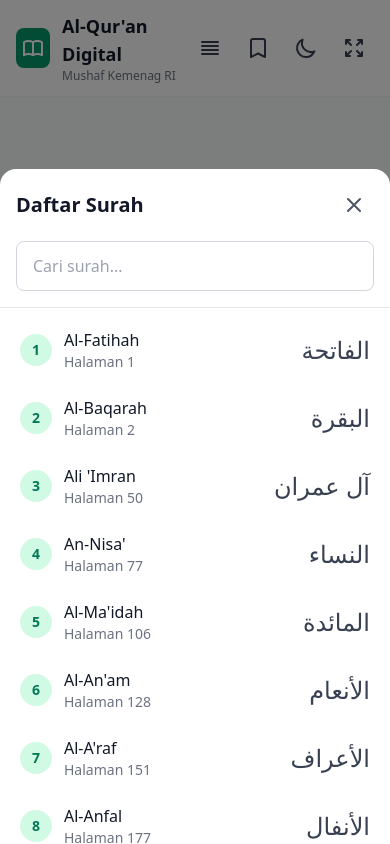
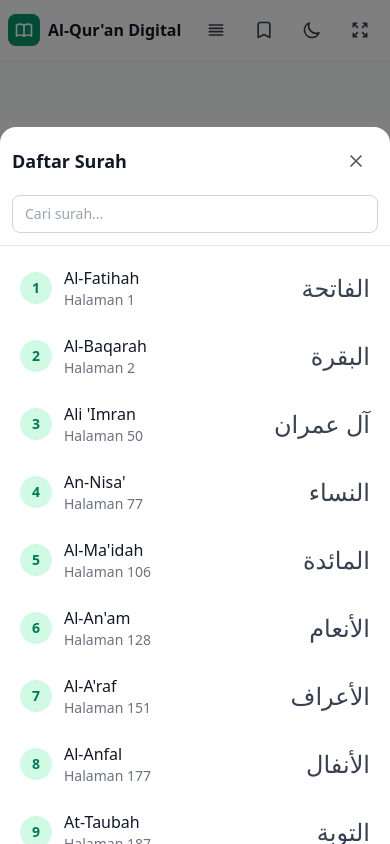
Before and after one commit to FatHexy/quran-app, a website built with Vite: page index.html in a window 390 px wide. Both pictures are taken after a click on the button 210 px from the left and 48 px from the top of the page. Built offline with nearby package versions, Linux system fonts and the light colour scheme; what page-flip would draw is missing.

Commit message:
feat: optimize for mobile users
- Mobile-first responsive design (single page view on mobile)
- Larger touch targets (44px minimum) for better usability
- Enable pinch-zoom for reading comfort
- Responsive header/footer (smaller on mobile)
- Quick page jump buttons (-10, -5, +5, +10)
- Improved swipe detection (horizontal vs vertical)
- Faster flip animation on mobile (400ms vs 600ms)
- PWA-ready meta tags (apple-mobile-web-app-capable)
- Better modal layout for mobile screens
- Optimized PageFlip config for mobile devices

🤖 Generated with Claude Code

```diff
--- a/index.html
+++ b/index.html
@@ -2,27 +2,38 @@
 <html lang="id">
 <head>
   <meta charset="UTF-8">
-  <meta name="viewport" content="width=device-width, initial-scale=1.0, maximum-scale=1.0, user-scalable=no">
+  <meta name="viewport" content="width=device-width, initial-scale=1.0, maximum-scale=5.0, user-scalable=yes">
+  <meta name="apple-mobile-web-app-capable" content="yes">
+  <meta name="mobile-web-app-capable" content="yes">
   <title>Al-Qur'an Digital Mushaf</title>
   <script src="https://cdn.tailwindcss.com"></script>
   <style>
-    * { -webkit-tap-highlight-color: transparent; }
-    body { overscroll-behavior: none; }
-
-    /* Fixed aspect ratio for Mushaf container - prevents CLS */
-    .mushaf-container {
-      aspect-ratio: 1 / 1.414;
-      width: 100%;
-      max-width: 800px;
-      position: relative;
+    * {
+      -webkit-tap-highlight-color: transparent;
+      -webkit-touch-callout: none;
+      touch-action: pan-y pinch-zoom;
     }
 
-    /* Page flip container */
+    html, body {
+      overscroll-behavior: none;
+      touch-action: pan-y pinch-zoom;
+      overflow-x: hidden;
+    }
+
+    /* Mobile-first responsive container */
     .page-book {
-      aspect-ratio: 2 / 1.414;
       width: 100%;
-      max-width: 1600px;
+      max-width: 100%;
+      aspect-ratio: 1 / 1.414;
       position: relative;
+      touch-action: none;
+    }
+
+    @media (min-width: 768px) {
+      .page-book {
+        max-width: 800px;
+        aspect-ratio: 2 / 1.414;
+      }
     }
 
     /* Dark mode filter for images */
@@ -44,26 +55,27 @@
 
     /* Custom scrollbar for surah list */
     .custom-scrollbar::-webkit-scrollbar {
-      width: 6px;
+      width: 4px;
     }
     .custom-scrollbar::-webkit-scrollbar-track {
       background: transparent;
     }
     .custom-scrollbar::-webkit-scrollbar-thumb {
       background: #cbd5e1;
-      border-radius: 3px;
+      border-radius: 2px;
     }
     .dark .custom-scrollbar::-webkit-scrollbar-thumb {
       background: #475569;
     }
 
-    /* Range slider styling */
+    /* Range slider styling - mobile optimized */
     input[type="range"] {
       -webkit-appearance: none;
       appearance: none;
-      height: 8px;
-      border-radius: 4px;
+      height: 6px;
+      border-radius: 3px;
       background: #e2e8f0;
+      width: 100%;
     }
     .dark input[type="range"] {
       background: #475569;
@@ -71,12 +83,15 @@
     input[type="range"]::-webkit-slider-thumb {
       -webkit-appearance: none;
       appearance: none;
-      width: 20px;
-      height: 20px;
+      width: 24px;
+      height: 24px;
       border-radius: 50%;
       background: #059669;
       cursor: pointer;
       box-shadow: 0 2px 6px rgba(0,0,0,0.2);
+    }
+    input[type="range"]::-webkit-slider-thumb:active {
+      transform: scale(1.1);
     }
 
     /* Loading spinner */
@@ -90,67 +105,91 @@
       to { transform: rotate(360deg); }
     }
 
-    /* Page flip styles */
+    /* Page flip styles - mobile optimized */
     .stf__wrapper {
-      box-shadow: 0 10px 40px rgba(0,0,0,0.15);
+      box-shadow: 0 4px 20px rgba(0,0,0,0.12);
+      touch-action: none;
     }
 
     .stf__page {
       background: white;
       overflow: hidden;
+      touch-action: none;
     }
 
     .dark .stf__page {
       background: #1e293b;
+    }
+
+    /* Mobile touch targets */
+    .touch-target {
+      min-width: 44px;
+      min-height: 44px;
+      display: flex;
+      align-items: center;
+      justify-content: center;
+    }
+
+    /* Prevent zoom on buttons */
+    button, .no-zoom {
+      touch-action: manipulation;
+    }
+
+    /* Smooth image loading */
+    .quran-page {
+      transition: opacity 0.2s ease;
+    }
+    .quran-page.loading {
+      opacity: 0.5;
     }
   </style>
 </head>
 <body class="bg-gray-50 dark:bg-gray-900 min-h-screen">
   <div id="app" class="flex flex-col min-h-screen">
 
-    <!-- Header -->
+    <!-- Header - Mobile optimized -->
     <header id="header" class="ui-element bg-white dark:bg-gray-800 shadow-sm sticky top-0 z-50">
-      <div class="max-w-7xl mx-auto px-4 py-3 flex items-center justify-between">
-        <div class="flex items-center gap-3">
-          <div class="w-10 h-10 bg-emerald-600 rounded-lg flex items-center justify-center">
-            <svg class="w-6 h-6 text-white" fill="none" stroke="currentColor" viewBox="0 0 24 24">
+      <div class="px-2 sm:px-4 py-2 sm:py-3 flex items-center justify-between">
+        <div class="flex items-center gap-2 sm:gap-3">
+          <div class="w-8 h-8 sm:w-10 sm:h-10 bg-emerald-600 rounded-lg flex items-center justify-center">
+            <svg class="w-5 h-5 sm:w-6 sm:h-6 text-white" fill="none" stroke="currentColor" viewBox="0 0 24 24">
               <path stroke-linecap="round" stroke-linejoin="round" stroke-width="2" d="M12 6.253v13m0-13C10.832 5.477 9.246 5 7.5 5S4.168 5.477 3 6.253v13C4.168 18.477 5.754 18 7.5 18s3.332.477 4.5 1.253m0-13C13.168 5.477 14.754 5 16.5 5c1.747 0 3.332.477 4.5 1.253v13C19.832 18.477 18.247 18 16.5 18c-1.746 0-3.332.477-4.5 1.253"/>
             </svg>
           </div>
           <div>
-            <h1 class="text-lg font-bold text-gray-900 dark:text-white">Al-Qur'an Digital</h1>
-            <p class="text-xs text-gray-500 dark:text-gray-400">Mushaf Kemenag RI</p>
+            <h1 class="text-base sm:text-lg font-bold text-gray-900 dark:text-white">Al-Qur'an Digital</h1>
+            <p class="text-xs text-gray-500 dark:text-gray-400 hidden sm:block">Mushaf Kemenag RI</p>
           </div>
         </div>
 
-        <div class="flex items-center gap-2">
+        <div class="flex items-center gap-1 sm:gap-2">
           <!-- Surah Button -->
-          <button id="surahBtn" class="p-2 rounded-lg hover:bg-gray-100 dark:hover:bg-gray-700 text-gray-700 dark:text-gray-300">
-            <svg class="w-6 h-6" fill="none" stroke="currentColor" viewBox="0 0 24 24">
+          <button id="surahBtn" class="touch-target p-2 rounded-lg hover:bg-gray-100 dark:hover:bg-gray-700 text-gray-700 dark:text-gray-300">
+            <svg class="w-5 h-5 sm:w-6 sm:h-6" fill="none" stroke="currentColor" viewBox="0 0 24 24">
               <path stroke-linecap="round" stroke-linejoin="round" stroke-width="2" d="M4 6h16M4 10h16M4 14h16M4 18h16"/>
             </svg>
           </button>
 
           <!-- Bookmark Button -->
-          <button id="bookmarkBtn" class="p-2 rounded-lg hover:bg-gray-100 dark:hover:bg-gray-700 text-gray-700 dark:text-gray-300">
-            <svg class="w-6 h-6" fill="none" stroke="currentColor" viewBox="0 0 24 24">
+          <button id="bookmarkBtn" class="touch-target p-2 rounded-lg hover:bg-gray-100 dark:hover:bg-gray-700 text-gray-700 dark:text-gray-300">
+            <svg class="w-5 h-5 sm:w-6 sm:h-6" fill="none" stroke="currentColor" viewBox="0 0 24 24">
               <path stroke-linecap="round" stroke-linejoin="round" stroke-width="2" d="M5 5a2 2 0 012-2h10a2 2 0 012 2v16l-7-3.5L5 21V5z"/>
             </svg>
           </button>
 
           <!-- Theme Toggle -->
-          <button id="themeToggle" class="p-2 rounded-lg hover:bg-gray-100 dark:hover:bg-gray-700 text-gray-700 dark:text-gray-300">
-            <svg id="sunIcon" class="w-6 h-6 hidden" fill="none" stroke="currentColor" viewBox="0 0 24 24">
+          <button id="themeToggle" class="touch-target p-2 rounded-lg hover:bg-gray-100 dark:hover:bg-gray-700 text-gray-700 dark:text-gray-300">
+            <svg id="sunIcon" class="w-5 h-5 sm:w-6 sm:h-6 hidden" fill="none" stroke="currentColor" viewBox="0 0 24 24">
               <path stroke-linecap="round" stroke-linejoin="round" stroke-width="2" d="M12 3v1m0 16v1m9-9h-1M4 12H3m15.364 6.364l-.707-.707M6.343 6.343l-.707-.707m12.728 0l-.707.707M6.343 17.657l-.707.707M16 12a4 4 0 11-8 0 4 4 0 018 0z"/>
             </svg>
-            <svg id="moonIcon" class="w-6 h-6" fill="none" stroke="currentColor" viewBox="0 0 24 24">
+            <svg id="moonIcon" class="w-5 h-5 sm:w-6 sm:h-6" fill="none" stroke="currentColor" viewBox="0 0 24 24">
               <path stroke-linecap="round" stroke-linejoin="round" stroke-width="2" d="M20.354 15.354A9 9 0 018.646 3.646 9.003 9.003 0 0012 21a9.003 9.003 0 008.354-5.646z"/>
             </svg>
           </button>
 
           <!-- Immersive Mode -->
-          <button id="immersiveBtn" class="p-2 rounded-lg hover:bg-gray-100 dark:hover:bg-gray-700 text-gray-700 dark:text-gray-300">
-            <svg class="w-6 h-6" fill="none" stroke="currentColor" viewBox="0 0 24 24">
+          <button id="immersiveBtn" class="touch-target p-2 rounded-lg hover:bg-gray-100 dark:hover:bg-gray-700 text-gray-700 dark:text-gray-300">
+            <svg class="w-5 h-5 sm:w-6 sm:h-6" fill="none" stroke="currentColor" viewBox="0 0 24 24">
               <path stroke-linecap="round" stroke-linejoin="round" stroke-width="2" d="M4 8V4m0 0h4M4 4l5 5m11-1V4m0 0h-4m4 0l-5 5M4 16v4m0 0h4m-4 0l5-5m11 5l-5-5m5 5v-4m0 4h-4"/>
             </svg>
           </button>
@@ -159,46 +198,62 @@
     </header>
 
     <!-- Main Content -->
-    <main id="mainContent" class="flex-1 flex items-center justify-center p-4 ui-element">
-      <div class="w-full flex flex-col items-center">
+    <main id="mainContent" class="flex-1 flex items-center justify-center p-0 sm:p-4 ui-element">
+      <div class="w-full flex flex-col items-center bg-white dark:bg-gray-800">
         <!-- Page flip container -->
-        <div id="book" class="page-book shadow-2xl rounded-lg overflow-hidden"></div>
+        <div id="book" class="page-book"></div>
 
         <!-- Loading indicator -->
-        <div id="loadingIndicator" class="hidden flex items-center gap-3 mt-4 text-gray-600 dark:text-gray-400">
+        <div id="loadingIndicator" class="hidden flex items-center gap-3 py-4 text-gray-600 dark:text-gray-400">
           <div class="spinner w-6 h-6"></div>
-          <span>Memuat halaman...</span>
+          <span class="text-sm">Memuat halaman...</span>
         </div>
       </div>
     </main>
 
-    <!-- Footer Controls -->
+    <!-- Footer Controls - Mobile optimized -->
     <footer id="footer" class="ui-element bg-white dark:bg-gray-800 border-t border-gray-200 dark:border-gray-700 sticky bottom-0 z-50">
-      <div class="max-w-7xl mx-auto px-4 py-4">
-        <div class="flex items-center gap-4">
-          <!-- Previous Button -->
-          <button id="prevBtn" class="p-3 rounded-full bg-emerald-600 hover:bg-emerald-700 text-white shadow-lg disabled:opacity-50 disabled:cursor-not-allowed">
+      <div class="px-2 sm:px-4 py-3 sm:py-4">
+        <div class="flex items-center gap-2 sm:gap-4">
+          <!-- Previous Button - Larger touch target -->
+          <button id="prevBtn" class="touch-target p-3 sm:p-3 rounded-full bg-emerald-600 hover:bg-emerald-700 text-white shadow-lg disabled:opacity-50 disabled:cursor-not-allowed">
             <svg class="w-6 h-6" fill="none" stroke="currentColor" viewBox="0 0 24 24">
               <path stroke-linecap="round" stroke-linejoin="round" stroke-width="2" d="M15 19l-7-7 7-7"/>
             </svg>
           </button>
 
           <!-- Page Slider -->
-          <div class="flex-1">
-            <div class="flex items-center justify-between mb-2">
-              <span class="text-sm font-medium text-gray-700 dark:text-gray-300">
+          <div class="flex-1 min-w-0">
+            <div class="flex items-center justify-between mb-1 sm:mb-2">
+              <span class="text-xs sm:text-sm font-medium text-gray-700 dark:text-gray-300">
                 Halaman <span id="currentPageDisplay">1</span>
               </span>
-              <span class="text-sm text-gray-500 dark:text-gray-400">dari 604</span>
+              <span class="text-xs text-gray-500 dark:text-gray-400">/ 604</span>
             </div>
             <input type="range" id="pageSlider" min="1" max="604" value="1" class="w-full">
           </div>
 
-          <!-- Next Button -->
-          <button id="nextBtn" class="p-3 rounded-full bg-emerald-600 hover:bg-emerald-700 text-white shadow-lg disabled:opacity-50 disabled:cursor-not-allowed">
+          <!-- Next Button - Larger touch target -->
+          <button id="nextBtn" class="touch-target p-3 sm:p-3 rounded-full bg-emerald-600 hover:bg-emerald-700 text-white shadow-lg disabled:opacity-50 disabled:cursor-not-allowed">
             <svg class="w-6 h-6" fill="none" stroke="currentColor" viewBox="0 0 24 24">
               <path stroke-linecap="round" stroke-linejoin="round" stroke-width="2" d="M9 5l7 7-7 7"/>
             </svg>
+          </button>
+        </div>
+
+        <!-- Page jump buttons for quick navigation -->
+        <div class="flex justify-center gap-2 mt-3">
+          <button onclick="jumpPages(-10)" class="px-3 py-1 text-xs bg-gray-200 dark:bg-gray-700 rounded-lg text-gray-700 dark:text-gray-300 hover:bg-gray-300 dark:hover:bg-gray-600">
+            -10
+          </button>
+          <button onclick="jumpPages(-5)" class="px-3 py-1 text-xs bg-gray-200 dark:bg-gray-700 rounded-lg text-gray-700 dark:text-gray-300 hover:bg-gray-300 dark:hover:bg-gray-600">
+            -5
+          </button>
+          <button onclick="jumpPages(5)" class="px-3 py-1 text-xs bg-gray-200 dark:bg-gray-700 rounded-lg text-gray-700 dark:text-gray-300 hover:bg-gray-300 dark:hover:bg-gray-600">
+            +5
+          </button>
+          <button onclick="jumpPages(10)" class="px-3 py-1 text-xs bg-gray-200 dark:bg-gray-700 rounded-lg text-gray-700 dark:text-gray-300 hover:bg-gray-300 dark:hover:bg-gray-600">
+            +10
           </button>
         </div>
       </div>
@@ -207,17 +262,17 @@
 
   <!-- Surah Modal -->
   <div id="surahModal" class="fixed inset-0 bg-black/50 z-50 hidden flex items-end sm:items-center justify-center">
-    <div class="bg-white dark:bg-gray-800 w-full sm:max-w-md sm:rounded-2xl rounded-t-2xl max-h-[80vh] flex flex-col">
-      <div class="p-4 border-b border-gray-200 dark:border-gray-700">
-        <div class="flex items-center justify-between mb-4">
-          <h2 class="text-xl font-bold text-gray-900 dark:text-white">Daftar Surah</h2>
-          <button id="closeSurahModal" class="p-2 hover:bg-gray-100 dark:hover:bg-gray-700 rounded-lg">
-            <svg class="w-6 h-6 text-gray-600 dark:text-gray-400" fill="none" stroke="currentColor" viewBox="0 0 24 24">
+    <div class="bg-white dark:bg-gray-800 w-full sm:max-w-md sm:rounded-2xl rounded-t-2xl max-h-[85vh] flex flex-col">
+      <div class="p-3 sm:p-4 border-b border-gray-200 dark:border-gray-700">
+        <div class="flex items-center justify-between mb-3 sm:mb-4">
+          <h2 class="text-lg sm:text-xl font-bold text-gray-900 dark:text-white">Daftar Surah</h2>
+          <button id="closeSurahModal" class="touch-target p-2 hover:bg-gray-100 dark:hover:bg-gray-700 rounded-lg">
+            <svg class="w-5 h-5 sm:w-6 sm:h-6 text-gray-600 dark:text-gray-400" fill="none" stroke="currentColor" viewBox="0 0 24 24">
               <path stroke-linecap="round" stroke-linejoin="round" stroke-width="2" d="M6 18L18 6M6 6l12 12"/>
             </svg>
           </button>
         </div>
-        <input type="text" id="surahSearch" placeholder="Cari surah..." class="w-full px-4 py-3 rounded-lg border border-gray-300 dark:border-gray-600 bg-white dark:bg-gray-700 text-gray-900 dark:text-white focus:ring-2 focus:ring-emerald-500 focus:border-transparent">
+        <input type="text" id="surahSearch" placeholder="Cari surah..." class="w-full px-3 sm:px-4 py-2 sm:py-3 rounded-lg border border-gray-300 dark:border-gray-600 bg-white dark:bg-gray-700 text-gray-900 dark:text-white focus:ring-2 focus:ring-emerald-500 focus:border-transparent text-sm sm:text-base">
       </div>
       <div id="surahList" class="flex-1 overflow-y-auto custom-scrollbar p-2"></div>
     </div>
@@ -225,20 +280,20 @@
 
   <!-- Bookmark Modal -->
   <div id="bookmarkModal" class="fixed inset-0 bg-black/50 z-50 hidden flex items-end sm:items-center justify-center">
-    <div class="bg-white dark:bg-gray-800 w-full sm:max-w-md sm:rounded-2xl rounded-t-2xl max-h-[80vh] flex flex-col">
-      <div class="p-4 border-b border-gray-200 dark:border-gray-700">
+    <div class="bg-white dark:bg-gray-800 w-full sm:max-w-md sm:rounded-2xl rounded-t-2xl max-h-[85vh] flex flex-col">
+      <div class="p-3 sm:p-4 border-b border-gray-200 dark:border-gray-700">
         <div class="flex items-center justify-between">
-          <h2 class="text-xl font-bold text-gray-900 dark:text-white">Penanda Halaman</h2>
-          <button id="closeBookmarkModal" class="p-2 hover:bg-gray-100 dark:hover:bg-gray-700 rounded-lg">
-            <svg class="w-6 h-6 text-gray-600 dark:text-gray-400" fill="none" stroke="currentColor" viewBox="0 0 24 24">
+          <h2 class="text-lg sm:text-xl font-bold text-gray-900 dark:text-white">Penanda Halaman</h2>
+          <button id="closeBookmarkModal" class="touch-target p-2 hover:bg-gray-100 dark:hover:bg-gray-700 rounded-lg">
+            <svg class="w-5 h-5 sm:w-6 sm:h-6 text-gray-600 dark:text-gray-400" fill="none" stroke="currentColor" viewBox="0 0 24 24">
               <path stroke-linecap="round" stroke-linejoin="round" stroke-width="2" d="M6 18L18 6M6 6l12 12"/>
             </svg>
           </button>
         </div>
       </div>
       <div id="bookmarkList" class="flex-1 overflow-y-auto custom-scrollbar p-2"></div>
-      <div class="p-4 border-t border-gray-200 dark:border-gray-700">
-        <button id="addBookmarkBtn" class="w-full py-3 bg-emerald-600 hover:bg-emerald-700 text-white rounded-lg font-medium">
+      <div class="p-3 sm:p-4 border-t border-gray-200 dark:border-gray-700">
+        <button id="addBookmarkBtn" class="w-full py-3 bg-emerald-600 hover:bg-emerald-700 text-white rounded-lg font-medium text-sm sm:text-base">
           Tambah Penanda Halaman Ini
         </button>
       </div>
--- a/src/main.js
+++ b/src/main.js
@@ -77,25 +77,28 @@ const preloader = new ImagePreloader();
 function initPageFlip() {
   const bookElement = document.getElementById('book');
 
+  // Detect mobile
+  const isMobile = window.innerWidth < 768;
+
   pageFlip = new PageFlip(bookElement, {
-    width: 800,
-    height: 1131, // A4 ratio (1:1.414)
+    width: isMobile ? window.innerWidth : 800,
+    height: isMobile ? window.innerWidth * 1.414 : 1131,
     size: 'stretch',
     minWidth: 300,
-    maxWidth: 1600,
+    maxWidth: isMobile ? window.innerWidth : 1600,
     minHeight: 424,
-    maxHeight: 2262,
-    maxShadowOpacity: 0.5,
+    maxHeight: isMobile ? window.innerWidth * 1.414 : 2262,
+    maxShadowOpacity: 0.3,
     showCover: false,
     mobileScrollSupport: false,
     useMouseEvents: true,
-    swipeDistance: 30,
+    swipeDistance: isMobile ? 40 : 30,
     clickEventForward: true,
-    usePortrait: true,
+    usePortrait: isMobile,
     startPage: 1,
     drawShadow: true,
-    flippingTime: 600,
-    usePortrait: true
+    flippingTime: isMobile ? 400 : 600,
+    usePortrait: isMobile
   });
 
   // Load initial pages
@@ -452,35 +455,51 @@ function initNavigation() {
   });
 }
 
-// Touch/swipe support for mobile
+// Touch/swipe support for mobile - improved
 function initTouchSupport() {
   let touchStartX = 0;
+  let touchStartY = 0;
   let touchEndX = 0;
+  let touchEndY = 0;
 
-  document.addEventListener('touchstart', (e) => {
+  const bookElement = document.getElementById('book');
+
+  bookElement.addEventListener('touchstart', (e) => {
     touchStartX = e.changedTouches[0].screenX;
+    touchStartY = e.changedTouches[0].screenY;
   }, { passive: true });
 
-  document.addEventListener('touchend', (e) => {
+  bookElement.addEventListener('touchend', (e) => {
     touchEndX = e.changedTouches[0].screenX;
+    touchEndY = e.changedTouches[0].screenY;
     handleSwipe();
   }, { passive: true });
 
   function handleSwipe() {
-    const swipeThreshold = 50;
-    const diff = touchStartX - touchEndX;
+    const swipeThreshold = 40;
+    const verticalDiff = Math.abs(touchEndY - touchStartY);
+    const horizontalDiff = touchStartX - touchEndX;
 
-    if (Math.abs(diff) > swipeThreshold) {
-      if (diff > 0 && currentPage < TOTAL_PAGES) {
+    // Only trigger swipe if horizontal movement is greater than vertical
+    if (Math.abs(horizontalDiff) > swipeThreshold && Math.abs(horizontalDiff) > verticalDiff) {
+      if (horizontalDiff > 0 && currentPage < TOTAL_PAGES) {
         // Swipe left - next page
         navigateToPage(currentPage + 1);
-      } else if (diff < 0 && currentPage > 1) {
+      } else if (horizontalDiff < 0 && currentPage > 1) {
         // Swipe right - previous page
         navigateToPage(currentPage - 1);
       }
     }
   }
 }
+
+// Jump pages function for quick navigation
+window.jumpPages = function(amount) {
+  const newPage = currentPage + amount;
+  if (newPage >= 1 && newPage <= TOTAL_PAGES) {
+    navigateToPage(newPage);
+  }
+};
 
 // Initialize app
 async function init() {
```
